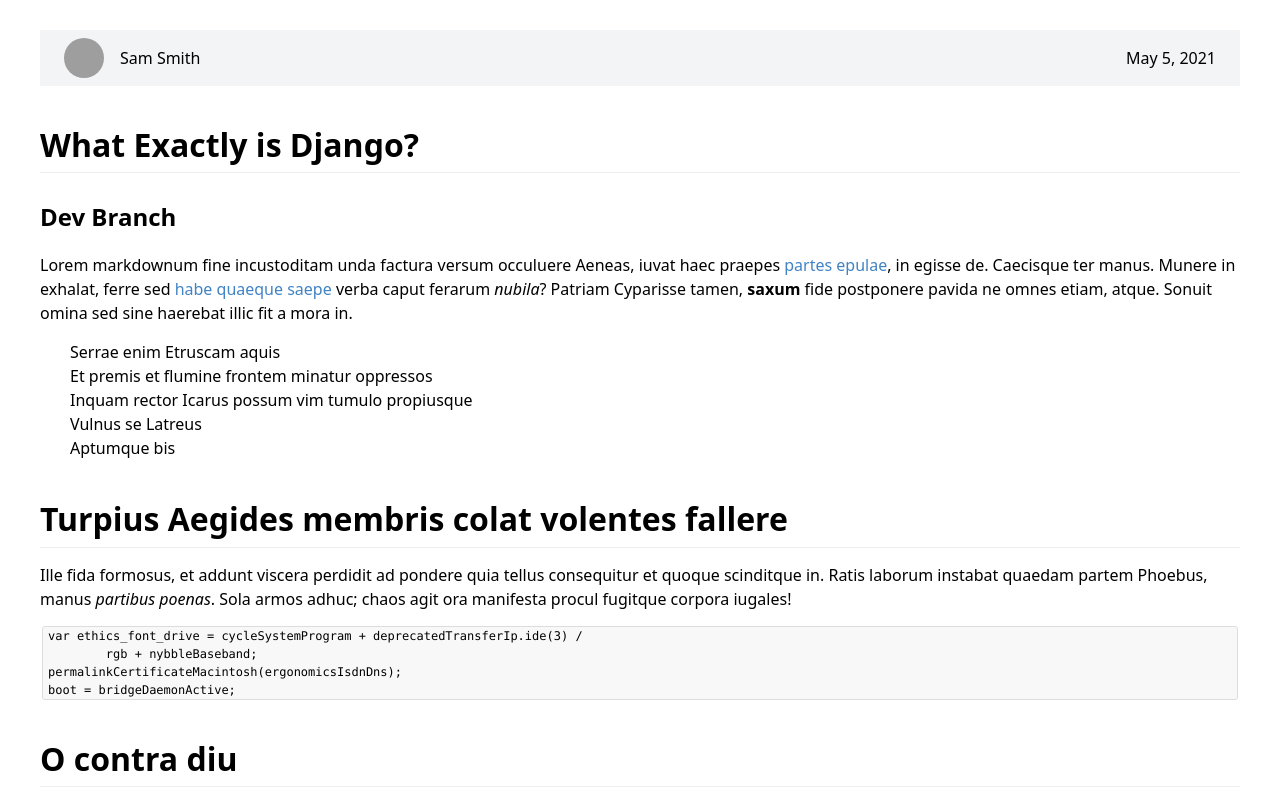
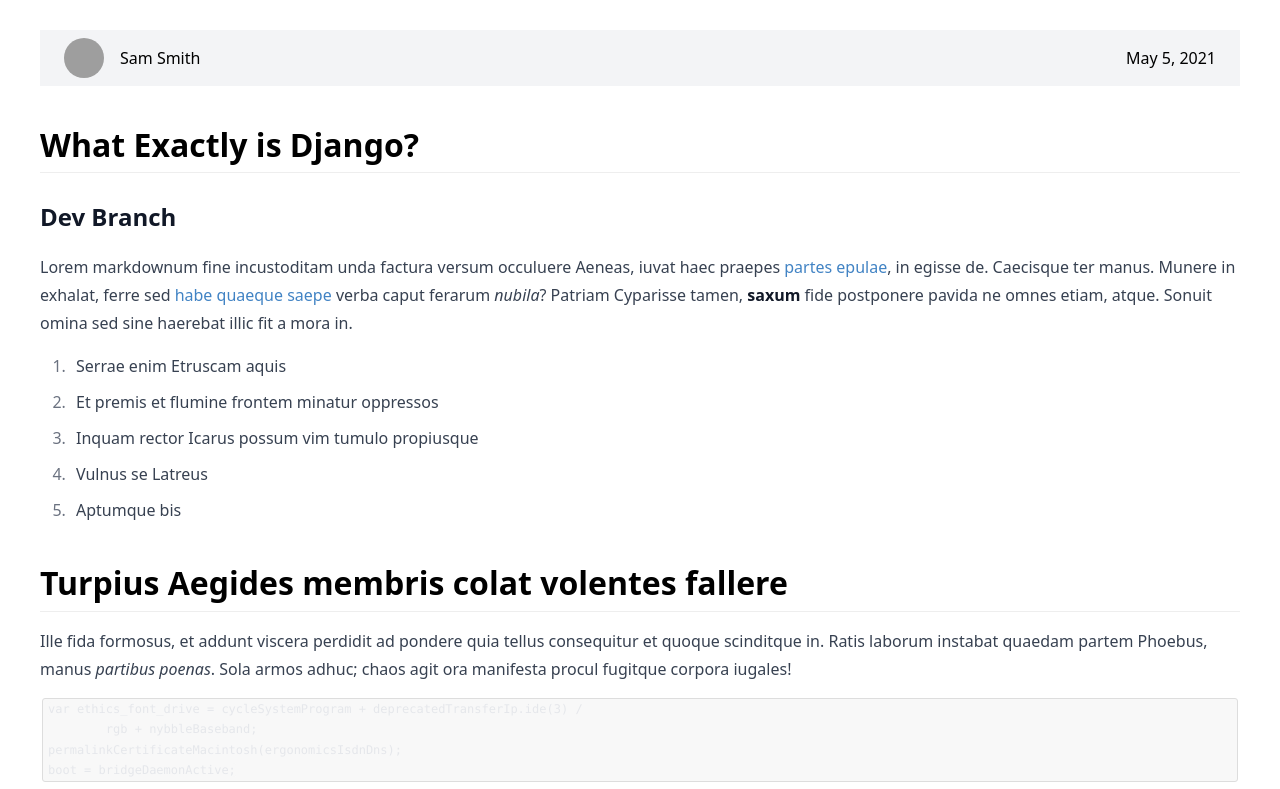
Before and after one commit to haithamthabt/nextjs-blog-template-old, a Next.js app: page /blog/django-crash-course in a window 1280 px wide. Shown: the part 1071-1860 px from the top of the page. Built offline with nearby package versions, Linux system fonts and the light colour scheme; grey boxes are pictures that could not be loaded.

Commit message:
added prose of tailwind to keep markdown styles

```diff
--- a/pages/blog/[slug].js
+++ b/pages/blog/[slug].js
@@ -33,8 +33,8 @@
           <div className='mr-4'>{date}</div>
         </div>
 
-        <div id='md-container' className='blog-text mt-2 md-container-class'>
-          <div dangerouslySetInnerHTML={{ __html: marked(content) }}></div>
+        <div id='md-container' className='blog-text mt-2'>
+          <div className='prose max-w-none' dangerouslySetInnerHTML={{ __html: marked(content) }}></div>
         </div>
       </div>
     </Layout>
--- a/tailwind.config.js
+++ b/tailwind.config.js
@@ -6,5 +6,7 @@
   theme: {
     extend: {},
   },
-  plugins: [],
+  plugins: [
+    require('@tailwindcss/typography'),
+  ],
 }
```
